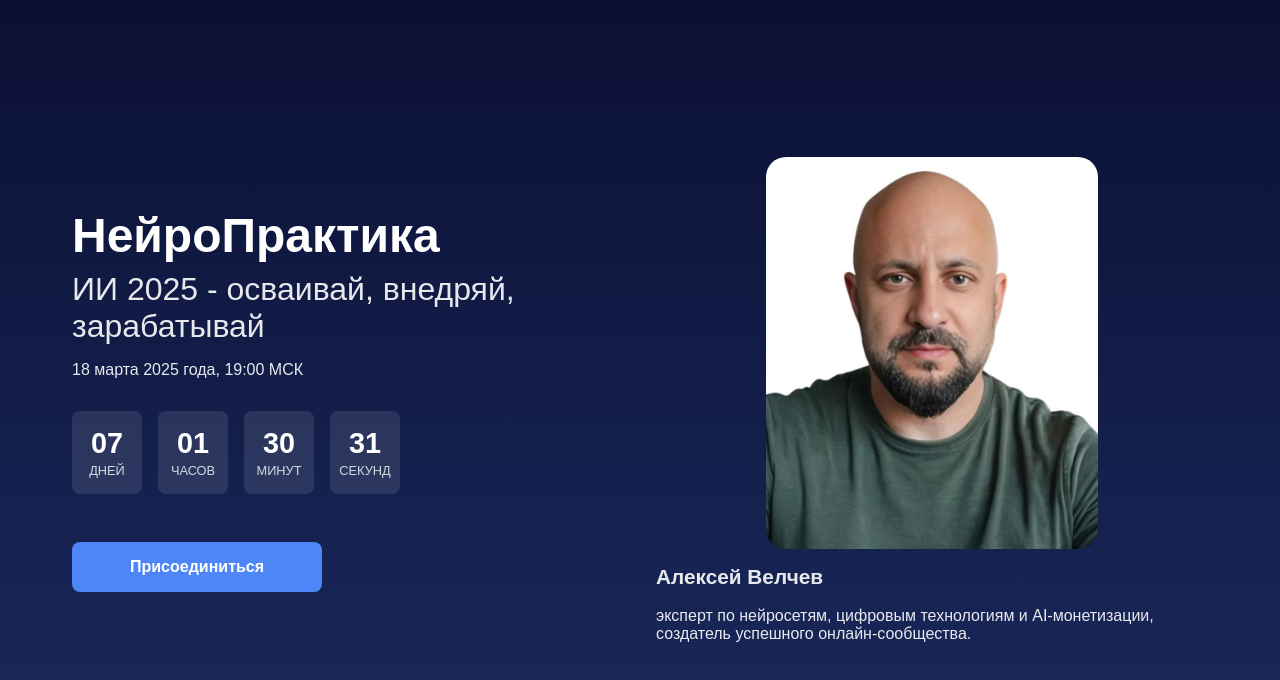
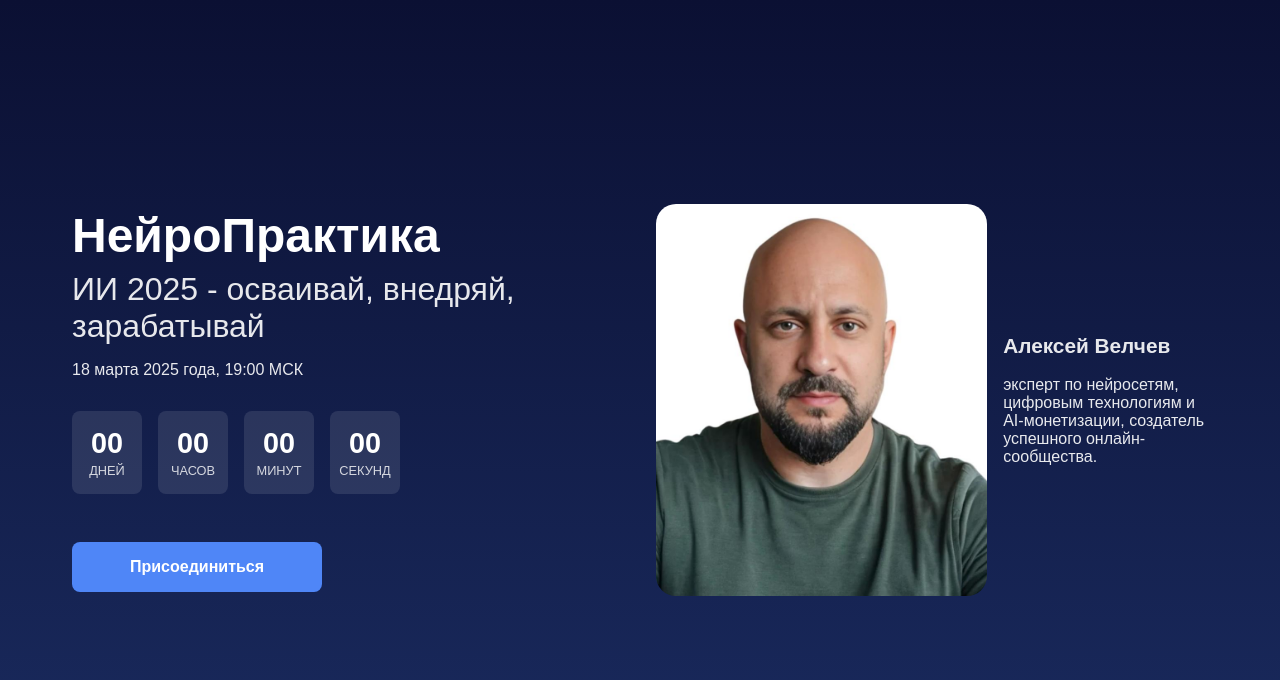
Before and after one commit to Luna994/032025, a plain HTML site: page index.html in a window 1280 px wide. Drawn offline with Linux system fonts and the light colour scheme.

Commit message:
Update index.html

```diff
--- a/index.html
+++ b/index.html
@@ -93,13 +93,13 @@
     .btn:hover {
       background-color: #3A66BD;
     }
-    /* Правая часть: изображение */
+    /* Правая часть: картинка и подпись в одной линии */
     .right-column {
       flex: 1;
-      display: flex;
-      flex-direction: column;
-      align-items: center;
-      justify-content: center;
+      display: flex;                /* Используем flex */
+      align-items: center;          /* Выравнивание по вертикали */
+      justify-content: flex-start;  /* Выравнивание по левому краю */
+      gap: 1rem;                    /* Расстояние между картинкой и текстом */
     }
     .right-column img {
       width: 60%;
@@ -110,8 +110,7 @@
       transform: scale(1.05);
     }
     .caption {
-      margin-top: 1rem;
-      text-align: left;
+      text-align: left;   /* Выравнивание текста подписи по левому краю */
       font-size: 1rem;
       opacity: 0.9;
     }
@@ -129,6 +128,10 @@
       .left-column, .right-column {
         padding: 0;
         margin-bottom: 2rem;
+      }
+      /* Если нужно, можно пересмотреть размеры изображения на маленьких экранах */
+      .right-column img {
+        width: 80%;
       }
     }
   </style>
@@ -176,18 +179,4 @@
       const hours = Math.floor((distance % (1000 * 60 * 60 * 24)) / (1000 * 60 * 60));
       const minutes = Math.floor((distance % (1000 * 60 * 60)) / (1000 * 60));
       const seconds = Math.floor((distance % (1000 * 60)) / 1000);
-      document.getElementById("days").textContent = days < 10 ? "0" + days : days;
-      document.getElementById("hours").textContent = hours < 10 ? "0" + hours : hours;
-      document.getElementById("minutes").textContent = minutes < 10 ? "0" + minutes : minutes;
-      document.getElementById("seconds").textContent = seconds < 10 ? "0" + seconds : seconds;
-      if (distance < 0) {
-        clearInterval(countdownFunc);
-        document.getElementById("days").textContent = "00";
-        document.getElementById("hours").textContent = "00";
-        document.getElementById("minutes").textContent = "00";
-        document.getElementById("seconds").textContent = "00";
-      }
-    }, 1000);
-  </script>
-</body>
-</html>
+      document.getElementById("days").textContent = days < 10 ? "0
```
